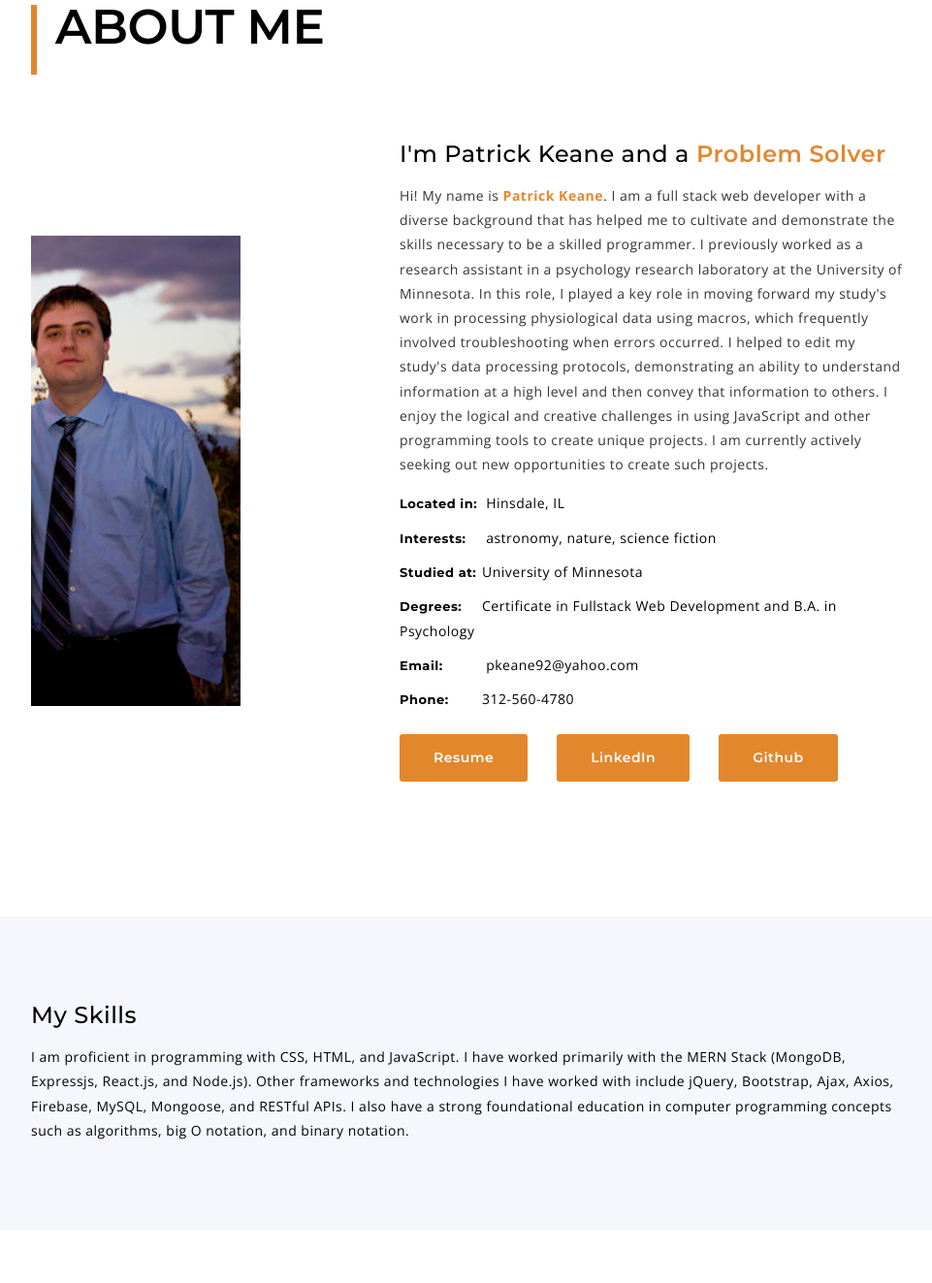
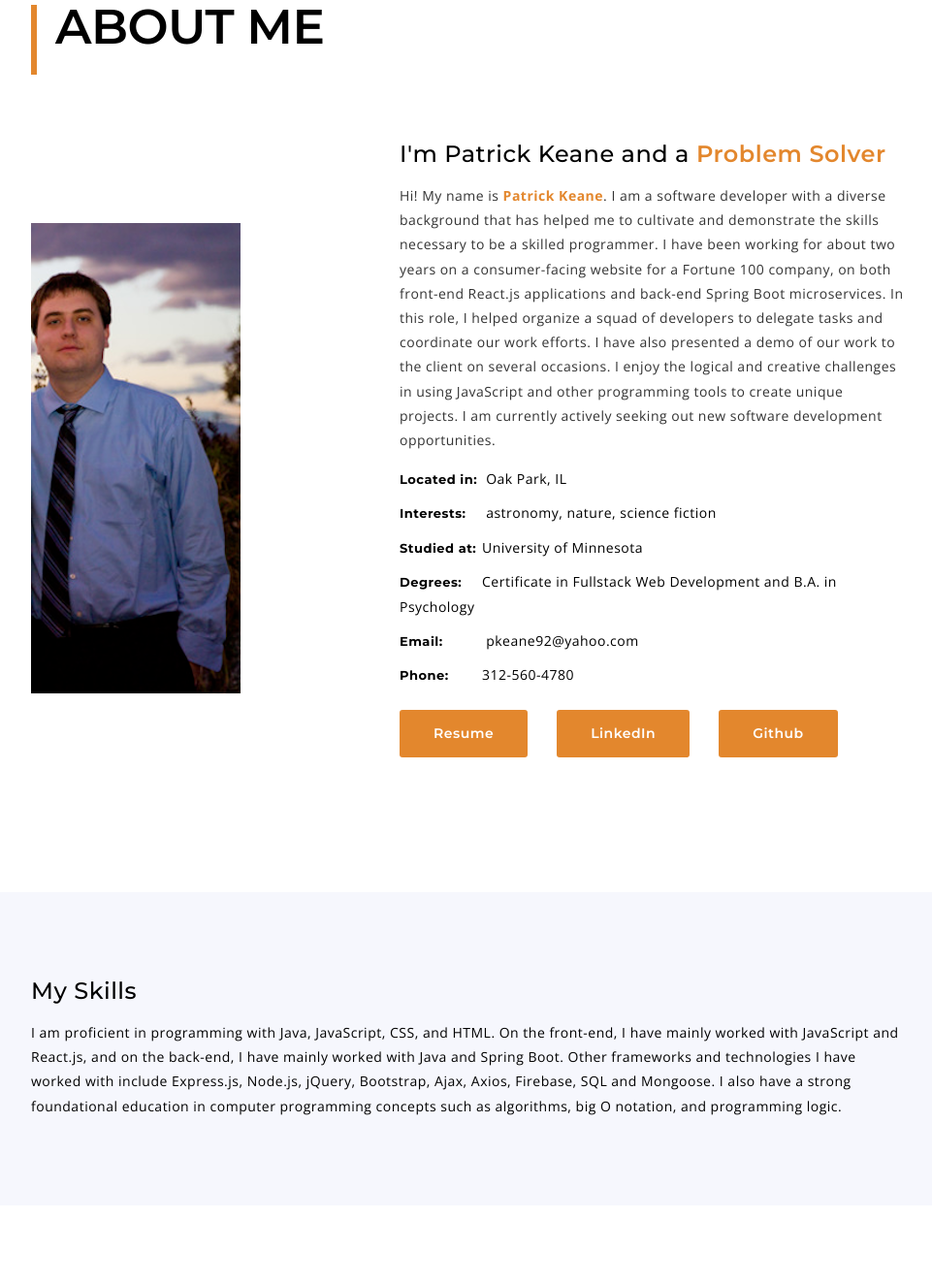
Before and after one commit to pkeane2018/Project-Portfolio, a website: page index.html in a window 1280 px wide. Shown: the part 897-2220 px from the top of the page at 97% size, without its empty margins (308-1269 px from the left). Drawn offline with nearby package versions, Linux system fonts and the light colour scheme; no server answers; files whose address does not match are found by name.

Commit message:
updates to skills and about me description

```diff
--- a/index.html
+++ b/index.html
@@ -155,7 +155,7 @@
 											<h4>I'm Patrick Keane and a <span class="arlo_tm_animation_text_word"></span></h4>
 										</div>
 										<div class="definition">
-											<p>Hi! My name is <strong>Patrick Keane</strong>. I am a full stack web developer with a diverse background that has helped me to cultivate and demonstrate the skills necessary to be a skilled programmer. I previously worked as a research assistant in a psychology research laboratory at the University of Minnesota. In this role, I played a key role in moving forward my study's work in processing physiological data using macros, which frequently involved troubleshooting when errors occurred. I helped to edit my study's data processing protocols, demonstrating an ability to understand information at a high level and then convey that information to others. I enjoy the logical and creative challenges in using JavaScript and other programming tools to create unique projects. I am currently actively seeking out new opportunities to create such projects.</p>
+											<p>Hi! My name is <strong>Patrick Keane</strong>. I am a software developer with a diverse background that has helped me to cultivate and demonstrate the skills necessary to be a skilled programmer. I have been working for about two years on a consumer-facing website for a Fortune 100 company, on both front-end React.js applications and back-end Spring Boot microservices. In this role, I helped organize a squad of developers to delegate tasks and coordinate our work efforts. I have also presented a demo of our work to the client on several occasions. I enjoy the logical and creative challenges in using JavaScript and other programming tools to create unique projects. I am currently actively seeking out new software development opportunities.</p>
 										</div>
 										<div class="about_short_contact_wrap">
 											<ul>
@@ -166,7 +166,7 @@
 													<span><label>Age:</label> 28</span>
 												</li> -->
 												<li>
-													<span><label>Located in:</label> Hinsdale, IL</span>
+													<span><label>Located in:</label> Oak Park, IL</span>
 												</li>
 												<li>
 													<span><label>Interests:</label> astronomy, nature, science fiction</span>
@@ -221,7 +221,7 @@
 										<div class="arlo_tm_mini_title_holder">
 										<h4>My Skills</h4>
 									</div>
-									<p>I am proficient in programming with CSS, HTML, and JavaScript. I have worked primarily with the MERN Stack (MongoDB, Expressjs, React.js, and Node.js). Other frameworks and technologies I have worked with include jQuery, Bootstrap, Ajax, Axios, Firebase, MySQL, Mongoose, and RESTful APIs. I also have a strong foundational education in computer programming concepts such as algorithms, big O notation, and binary notation.</p>
+									<p>I am proficient in programming with Java, JavaScript, CSS, and HTML. On the front-end, I have mainly worked with JavaScript and React.js, and on the back-end, I have mainly worked with Java and Spring Boot. Other frameworks and technologies I have worked with include Express.js, Node.js, jQuery, Bootstrap, Ajax, Axios, Firebase, SQL and Mongoose. I also have a strong foundational education in computer programming concepts such as algorithms, big O notation, and programming logic.</p>
 								</div>
 								<!-- <div class="leftbox">
 									<div class="arlo_tm_mini_title_holder">
@@ -372,7 +372,7 @@
 									<li><a href="#" data-filter=".react">React.js</a></li>
 									<li><a href="#" data-filter=".mongodb">MongoDB</a></li>
 									<li><a href="#" data-filter=".mysql">MySQL</a></li>
-									<li><a href="#" data-filter=".nodejs">NodeJS</a></li>
+									<li><a href="#" data-filter=".nodejs">Node.js</a></li>
 									<li><a href="#" data-filter=".express">Express</a></li>
 								</ul>
 								<ul class="arlo_tm_portfolio_list gallery_zoom">
--- a/js/init.js
+++ b/js/init.js
@@ -538,7 +538,7 @@ function arlo_tm_animate_text(){
 	var animateSpan			= jQuery('.arlo_tm_animation_text_word');
 
 		animateSpan.typed({
-			strings: ["Full Stack Web Developer", "Problem Solver", "Lifelong Leaner"],
+			strings: ["Software Developer", "Problem Solver", "Lifelong Leaner"],
 			loop: true,
 			startDelay: 1e3,
 			backDelay: 2e3
```
